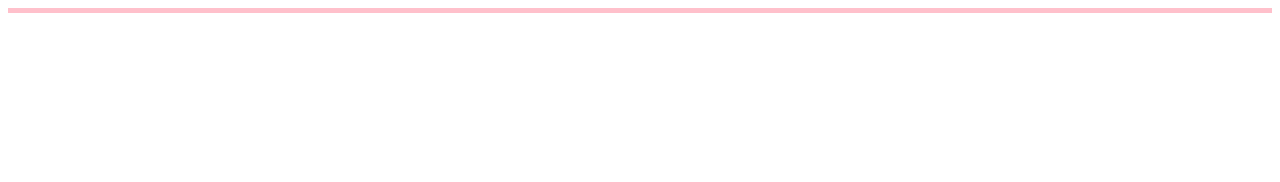
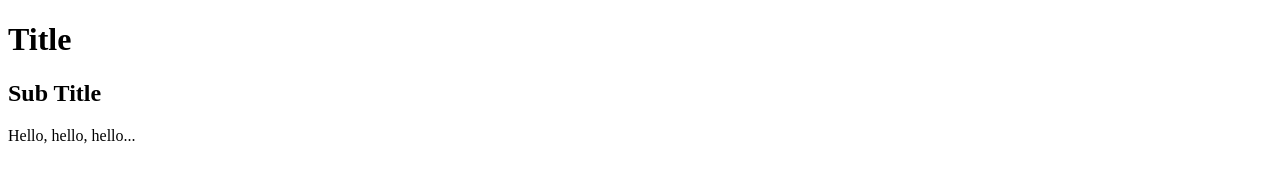
Before and after one commit to sioiyan/js_dom, a plain HTML site: page index.html in a window 1280 px wide. Drawn offline with Linux system fonts and the light colour scheme.

Commit message:
createElement

```diff
--- a/index.html
+++ b/index.html
@@ -17,7 +17,6 @@
     </style>
 </head>
 <body>
-    <div class="boxs"></div>
     <script src="js/main.js"></script>
 </body>
 </html>
--- a/js/main.js
+++ b/js/main.js
@@ -1,17 +1,15 @@
 'use strict';
 
 {
-    const div = document.querySelector('div');
+    const h1 = document.createElement('h1');
+    h1.textContent = 'Title';
+    document.body.appendChild(h1);
 
-    // div.className = 'box border-pink';
-    // div.classList.add('border-pink');
-    // div.classList.remove('box');
+    const p = document.createElement('p');
+    p.textContent = 'Hello, hello, hello...';
+    document.body.appendChild(p);
 
-    // if (div.classList.contains('border-pink')) {
-    //     div.classList.remove('border-pink');
-    // } else {
-    //     div.classList.add('border-pink');
-    // }
-
-    div.classList.toggle('border-pink');
+    const h2 = document.createElement('h2');
+    h2.textContent = 'Sub Title';
+    document.body.insertBefore(h2, p);
 }
```
